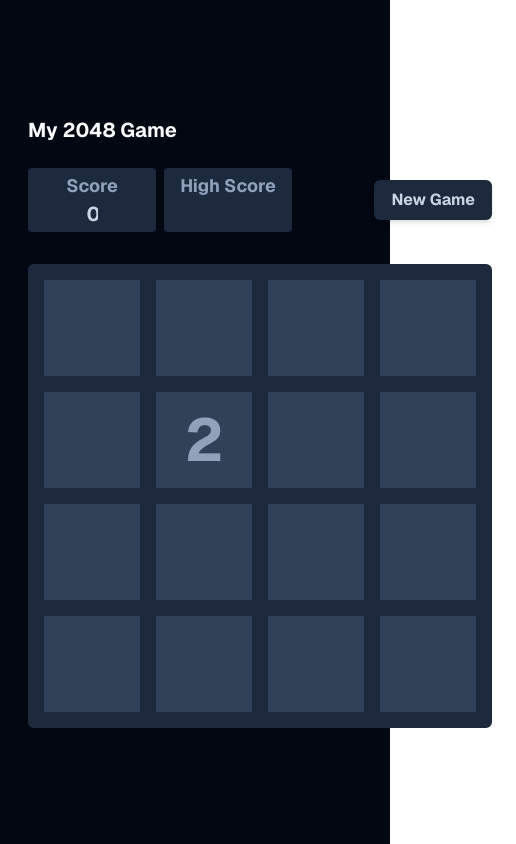
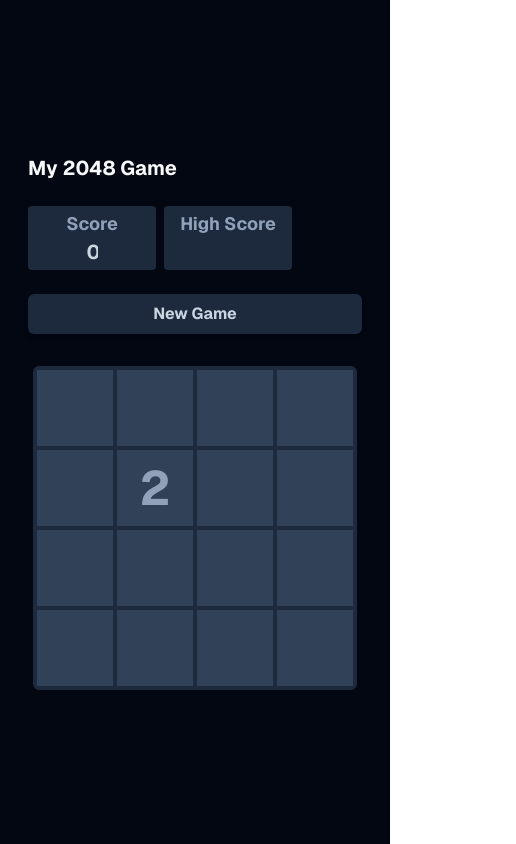
Before and after one commit to slauyama/2048, a Next.js app: page / in a window 390 px wide. Shown: the whole page, 516 px wide, since content can reach past the window. Built offline with nearby package versions, Linux system fonts and the light colour scheme.

Commit message:
Add better responsive styles

```diff
--- a/app/components/game.tsx
+++ b/app/components/game.tsx
@@ -8,17 +8,17 @@ import { useLocalStorage } from "../hooks/use_local_storage";
 import { GRID_SIZE, TEXT_COLOR_MAP } from "../constants";
 
 function GameSquare({ number }: { number?: number }) {
-  let textSize = "text-6xl";
+  let textSize = "text-5xl sm:text-6xl";
   if (number && number > 512) {
-    textSize = "text-4xl";
+    textSize = "text-3xl sm:text-4xl";
   } else if (number && number > 64) {
-    textSize = "text-5xl";
+    textSize = "text-4xl sm:text-5xl";
   }
   const textColor =
     (number !== undefined && TEXT_COLOR_MAP[number]) ?? "text-white";
   return (
     <div
-      className={`h-28 w-28 border-8 border-slate-800 bg-slate-700 ${textColor} font-sans font-bold flex items-center justify-center ${textSize}`}
+      className={`h-20 w-20 sm:h-28 sm:w-28 border-2 sm:border-8 border-slate-800 bg-slate-700 ${textColor} font-sans font-bold flex items-center justify-center ${textSize}`}
     >
       {number?.toString() ?? ""}
     </div>
@@ -114,7 +114,7 @@ export function Game() {
 
   return (
     <div className="flex flex-col gap-8">
-      <div className="flex justify-between items-center">
+      <div className="flex flex-col md:flex-row gap-6 md:justify-between md:items-center">
         <div className="flex gap-2">
           <div className="flex flex-col min-h-16 items-center w-32 rounded p-1 bg-slate-800">
             <p className="text-lg text-slate-400 font-bold">Score</p>
@@ -140,7 +140,7 @@ export function Game() {
         </button>
       </div>
       <div className="flex justify-center">
-        <div className="rounded-md border-8 border-slate-800">
+        <div className="rounded-md border-2 sm:border-8 border-slate-800">
           <GameRow numbers={grid[0]} />
           <GameRow numbers={grid[1]} />
           <GameRow numbers={grid[2]} />
```
